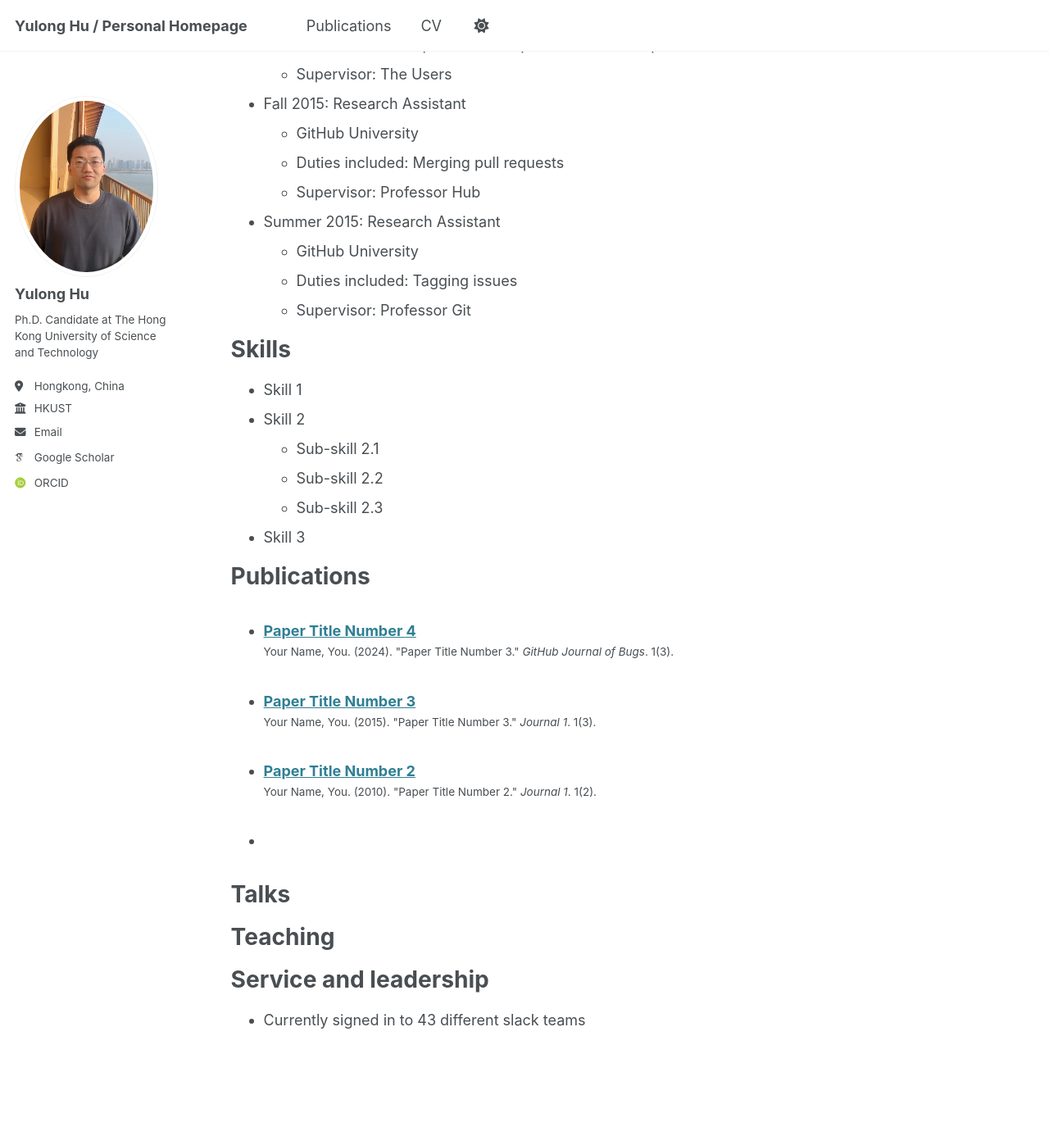
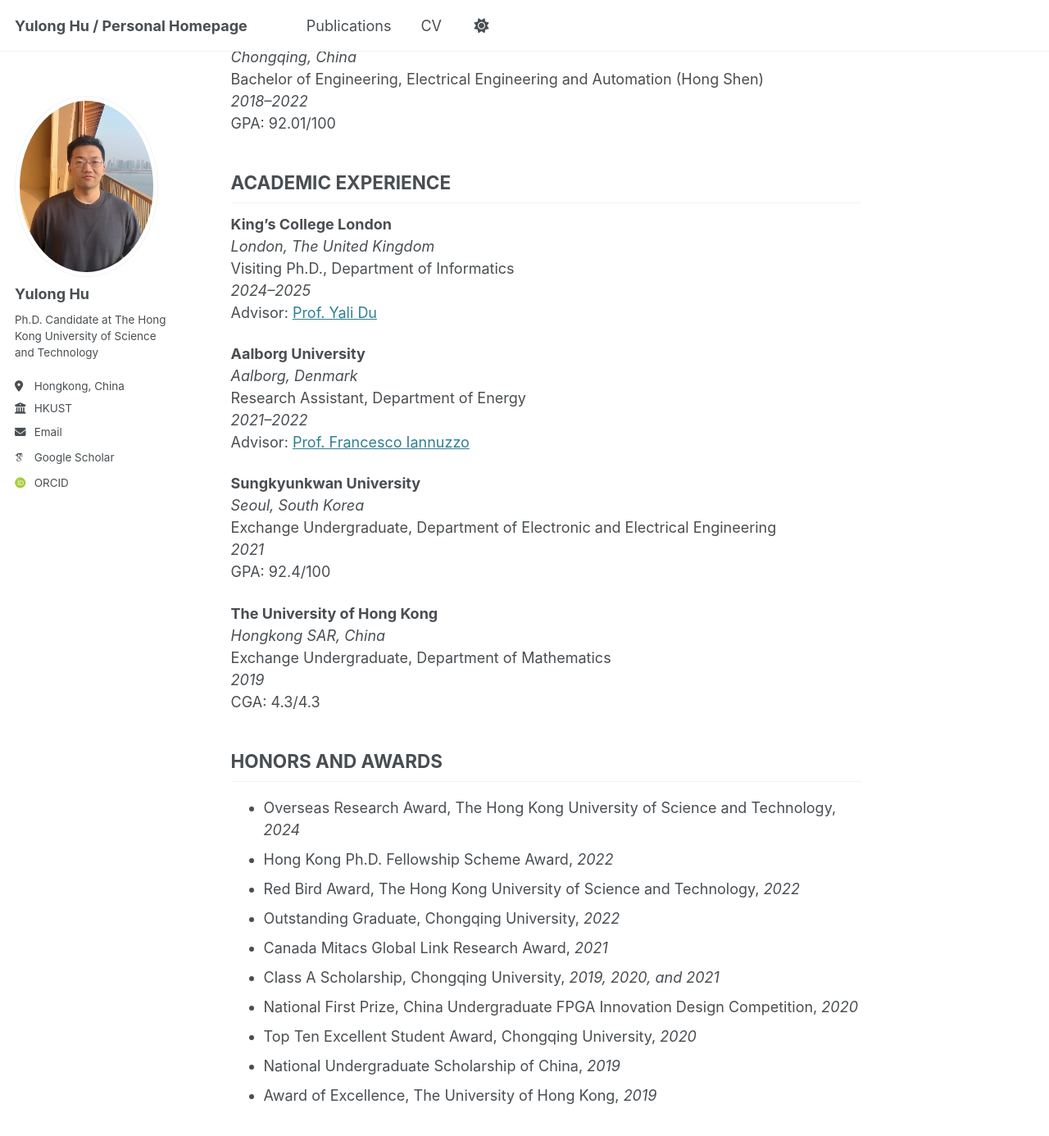
Before and after one commit to yulonghu2000/yulonghu2000.github.io, a Jekyll site: the page built from _pages/cv.md, in a window 1280 px wide and 1400 px high, scrolled down 393 px. Shown: the top 1386 px of the window at 82% size. Built offline with Jekyll 4.4.1, drawn with Linux system fonts in a browser that asks for light colours; some web fonts are replaced; some of the changed text lies outside the part shown.

Commit message:
Update cv.md

```diff
--- a/_pages/cv.md
+++ b/_pages/cv.md
@@ -1,64 +1,65 @@
 ---
-layout: archive
-title: "CV"
+title: "Curriculum Vitae"
 permalink: /cv/
 author_profile: true
-redirect_from:
-  - /resume
 ---
 
-{% include base_path %}
+## EDUCATION
 
-Education
-======
-* Ph.D in Version Control Theory, GitHub University, 2018 (expected)
-* M.S. in Jekyll, GitHub University, 2014
-* B.S. in GitHub, GitHub University, 2012
+**The Hongkong University of Science and Technology**
+*Hongkong SAR, China*
+Ph.D. Candidate, Civil Engineering
+*2022–Present*
+Advisor: [Prof. Sen Li](https://senli.people.ust.hk/)
+CGA: 3.912/4.3
 
-Work experience
-======
-* Spring 2024: Academic Pages Collaborator
-  * GitHub University
-  * Duties includes: Updates and improvements to template
-  * Supervisor: The Users
+**Chongqing University**
+*Chongqing, China*
+Bachelor of Engineering, Electrical Engineering and Automation (Hong Shen)
+*2018–2022*
+GPA: 92.01/100
 
-* Fall 2015: Research Assistant
-  * GitHub University
-  * Duties included: Merging pull requests
-  * Supervisor: Professor Hub
+## ACADEMIC EXPERIENCE
 
-* Summer 2015: Research Assistant
-  * GitHub University
-  * Duties included: Tagging issues
-  * Supervisor: Professor Git
+**King’s College London**
+*London, The United Kingdom*
+Visiting Ph.D., Department of Informatics
+*2024–2025*
+Advisor: [Prof. Yali Du](https://www.kcl.ac.uk/people/yali-du)
 
-Skills
-======
-* Skill 1
-* Skill 2
-  * Sub-skill 2.1
-  * Sub-skill 2.2
-  * Sub-skill 2.3
-* Skill 3
+**Aalborg University**
+*Aalborg, Denmark*
+Research Assistant, Department of Energy
+*2021–2022*
+Advisor: [Prof. Francesco Iannuzzo](https://vbn.aau.dk/en/persons/127149)
 
-Publications
-======
-  <ul>{% for post in site.publications reversed %}
-    {% include archive-single-cv.html %}
-  {% endfor %}</ul>
+**Sungkyunkwan University**
+*Seoul, South Korea*
+Exchange Undergraduate, Department of Electronic and Electrical Engineering
+*2021*
+GPA: 92.4/100
 
-Talks
-======
-  <ul>{% for post in site.talks reversed %}
-    {% include archive-single-talk-cv.html  %}
-  {% endfor %}</ul>
+**The University of Hong Kong**
+*Hongkong SAR, China*
+Exchange Undergraduate, Department of Mathematics
+*2019*
+CGA: 4.3/4.3
 
-Teaching
-======
-  <ul>{% for post in site.teaching reversed %}
-    {% include archive-single-cv.html %}
-  {% endfor %}</ul>
+## HONORS AND AWARDS
 
-Service and leadership
-======
-* Currently signed in to 43 different slack teams
+- Overseas Research Award, The Hong Kong University of Science and Technology, *2024*
+- Hong Kong Ph.D. Fellowship Scheme Award, *2022*
+- Red Bird Award, The Hong Kong University of Science and Technology, *2022*
+- Outstanding Graduate, Chongqing University, *2022*
+- Canada Mitacs Global Link Research Award, *2021*
+- Class A Scholarship, Chongqing University, *2019, 2020, and 2021*
+- National First Prize, China Undergraduate FPGA Innovation Design Competition, *2020*
+- Top Ten Excellent Student Award, Chongqing University, *2020*
+- National Undergraduate Scholarship of China, *2019*
+- Award of Excellence, The University of Hong Kong, *2019*
+
+## SERVICE
+
+- Reviewer, IEEE Transaction on Intelligent Transportation System (3)
+- Reviewer, Transportation Research Part E: Logistics and Review (1)
+- Reviewer, IEEE Transaction on Artificial Intelligence (1)
```
